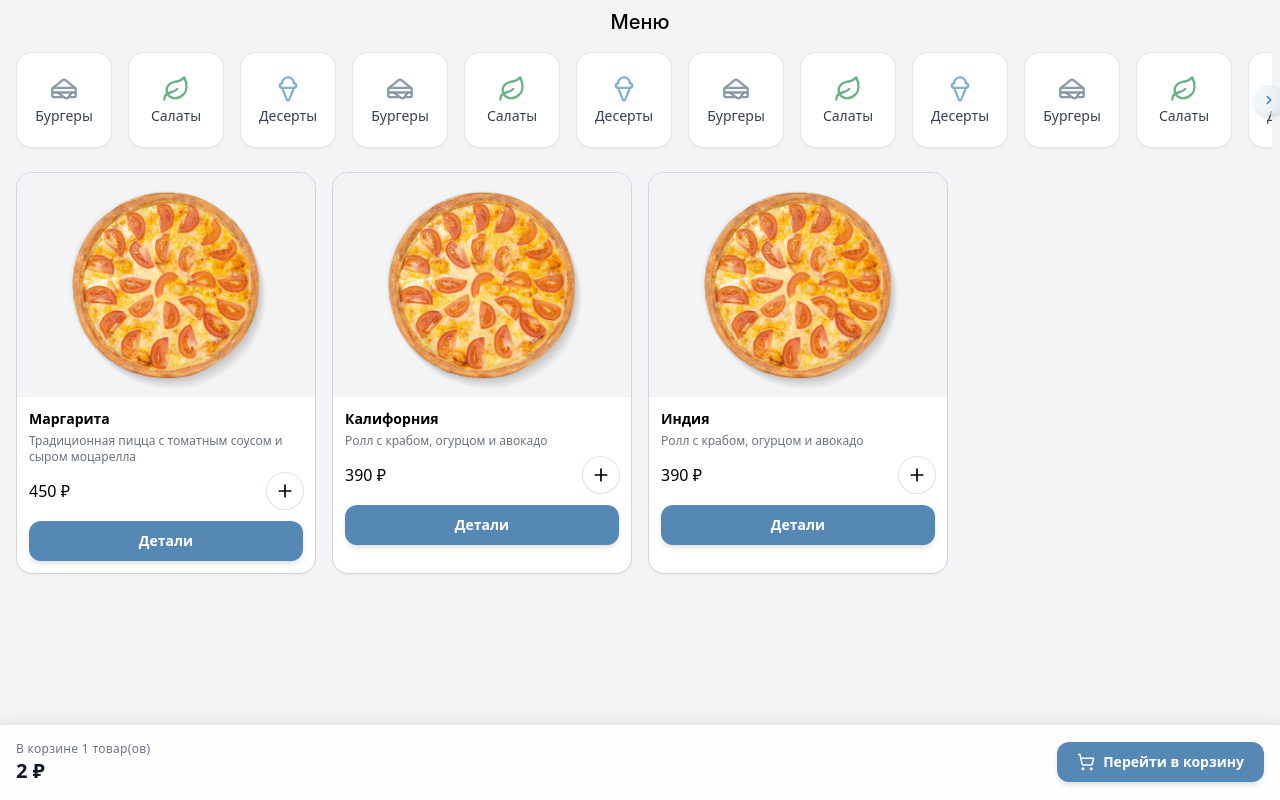
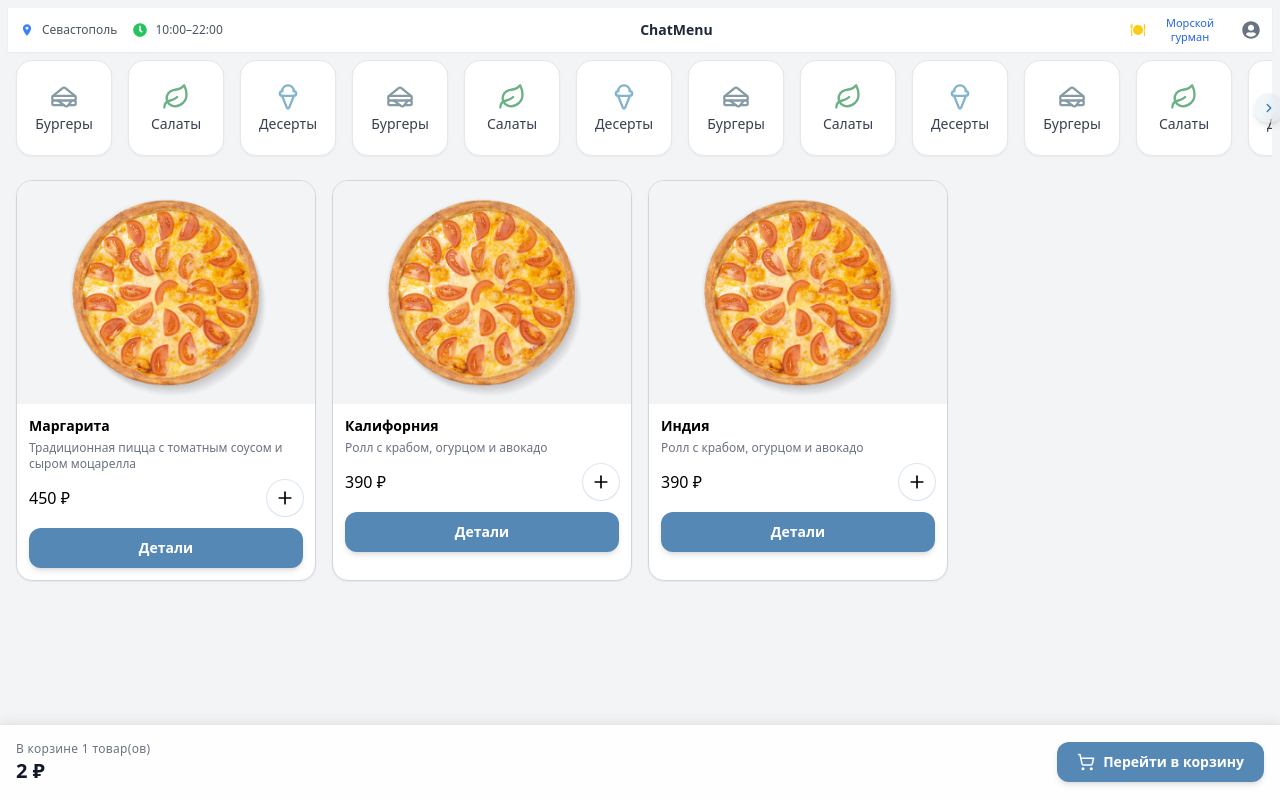
Before and after one commit to Nibolg1994/chat-menu-react, a React (Vite) app: page / in a window 1280 px wide. Built offline with nearby package versions, Linux system fonts and the light colour scheme.

Commit message:
added header

```diff
--- a/package.json
+++ b/package.json
@@ -16,6 +16,7 @@
     "postcss": "^8.4.31",
     "react": "^19.1.0",
     "react-dom": "^19.1.0",
+    "react-icons": "^5.5.0",
     "react-router-dom": "^7.6.1",
     "tailwindcss": "^3.4.1",
     "vite": "^5.0.0"
--- a/src/MainPage.jsx
+++ b/src/MainPage.jsx
@@ -4,6 +4,8 @@ import CategorySlider from "./components/CategorySlider";
 import CategoryToggle from "./components/CategoryToggle";
 import CompactBottomBar from "./components/ComapctBottomBar.jsx";
 import {useNavigate} from "react-router-dom";
+import UserStatusBadge from "./components/UserStatusBadge";
+import Header from "./components/Header";
 
 /*const categories = [
 
@@ -58,15 +60,12 @@ const MainPage = () => {
 
     return (
         <div className="min-h-screen bg-gray-100 p-2">
-            <div className="flex justify-between items-center mb-2">
-                <div className="flex-1 text-center">
-                    <h1 className="text-xl font-medium font-inter">Меню</h1>
-                </div>
-              {/*  <CategoryToggle
-                    isOpen={openCategories}
-                    onClick={() => setOpenCategories((prev) => !prev)}
-                />*/}
-            </div>
+            <Header
+                userStatus="Морской гурман"
+                city="Севастополь"
+                workingHours="10:00–22:00"
+            />
+
 
             {openCategories && (
                 <CategorySlider
--- /dev/null
+++ b/src/components/Header.jsx
@@ -0,0 +1,41 @@
+import React from "react";
+import { FaClock, FaUserCircle } from "react-icons/fa";
+import { MdLocationOn } from "react-icons/md";
+import { GiMeal } from "react-icons/gi";
+
+const Header = ({
+                    userStatus = "Морской гурман",
+                    city = "Севастополь",
+                    workingHours = "10:00–22:00",
+                }) => {
+    return (
+        <header className="bg-white shadow-sm px-3 py-2 sticky top-0 z-50 w-full">
+            <div className="flex flex-wrap items-center justify-between gap-1 sm:gap-4">
+
+                {/* Левая часть: Город и время */}
+                <div className="flex items-center text-xs text-gray-600 gap-2">
+                    <MdLocationOn className="text-blue-500 text-sm" />
+                    <span className="whitespace-nowrap">{city}</span>
+                    <FaClock className="text-green-500 text-sm ml-2" />
+                    <span>{workingHours}</span>
+                </div>
+
+                {/* Центр: Название */}
+                <div className="text-sm font-semibold text-gray-800 text-center flex-1 sm:flex-none">
+                    ChatMenu
+                </div>
+
+                {/* Правая часть: статус и иконка */}
+                <div className="flex items-center gap-1 text-xs text-blue-600">
+                    <GiMeal className="text-yellow-400 text-base flex-shrink-0" />
+                    <span className="text-[11px] leading-tight break-words max-w-[80px] text-center">
+            {userStatus}
+          </span>
+                    <FaUserCircle className="text-lg text-gray-500 ml-2 hover:text-gray-700 transition cursor-pointer" />
+                </div>
+            </div>
+        </header>
+    );
+};
+
+export default Header;
--- /dev/null
+++ b/src/components/UserStatusBadge.jsx
@@ -0,0 +1,12 @@
+// components/UserStatusBadge.jsx
+import React from "react";
+
+const UserStatusBadge = ({ status }) => {
+    return (
+        <span className="ml-2 px-3 py-1 rounded-full text-sm font-medium bg-blue-50 text-blue-700 border border-blue-200">
+            {status}
+        </span>
+    );
+};
+
+export default UserStatusBadge;
```
Also changed, not shown: 1 other file (tests, documents, lock files or other folders).
